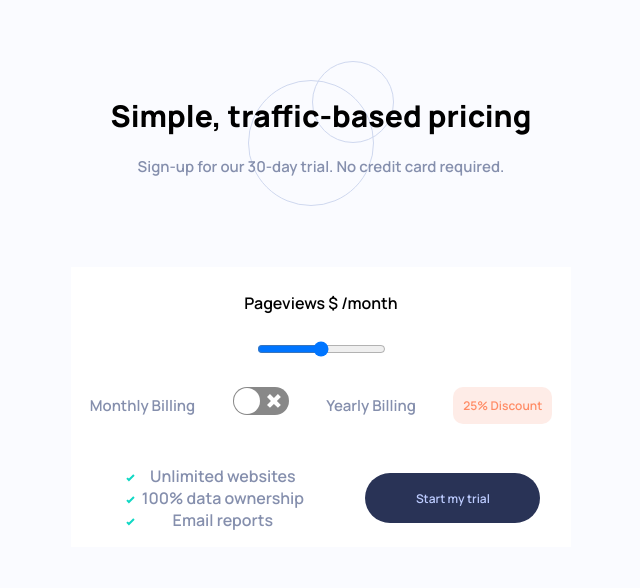
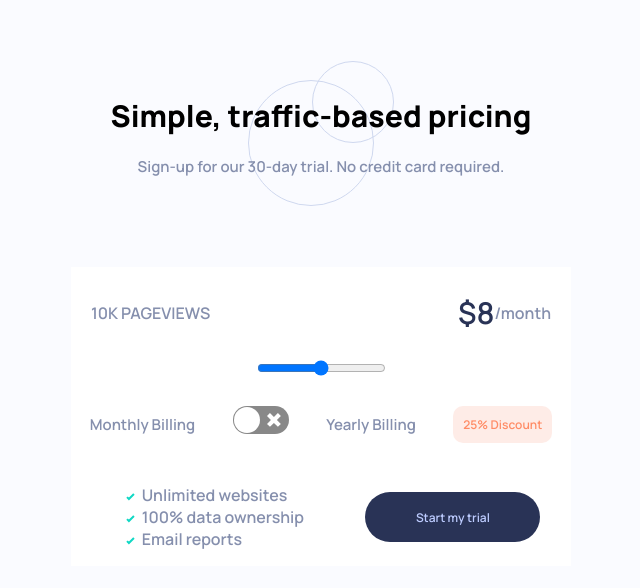
Before and after one commit to cleph01/interactive-pricing-component, a React (Create React App) app: page / in a window 1280 px wide. Shown: the top 588 px of the page, without its empty margins (319-959 px from the left). Built offline with nearby package versions, Linux system fonts and the light colour scheme.

Commit message:
Main pricing component styled

```diff
--- a/src/SASS/footer.scss
+++ b/src/SASS/footer.scss
@@ -7,6 +7,7 @@
     .offer-list {
         list-style-image: url($list-bullet-images);
         color: $text-color;
+        text-align: left;
     }
 
     .cta-button-container {
--- a/src/SASS/main.scss
+++ b/src/SASS/main.scss
@@ -7,7 +7,21 @@
     width: 500px;
 
     .pricing-header {
-        margin: 25px 0px;
+        color: $text-color;
+        margin: 25px 20px;
+        display: flex;
+        justify-content: space-between;
+
+        .pricing-header-text {
+            display: flex;
+            justify-content: center;
+            align-items: center;
+
+            .dollar {
+                color: $cta-background-color;
+                font-size: 30px;
+            }
+        }
     }
 
     .slider::-webkit-slider-thumb {
--- a/src/components/Main.js
+++ b/src/components/Main.js
@@ -1,4 +1,4 @@
-import React from 'react'
+import React, {useState} from 'react'
 
 import Billing from './Billing'
 
@@ -8,11 +8,20 @@ import '../SASS/main.scss'
 
 
 function Main() {
+
+    const [pageView, setPageVier] = useState({
+        "10" : 8,
+        "50" : 12,
+        "100" : 16,
+        "500" : 24,
+        "1M" : 36
+    })
+
     return (
         <div className="pricing-component">
             <div className="pricing-header">
-                Pageviews
-                $ /month
+                <div className="pricing-header-text">10K PAGEVIEWS</div>
+                <div className="pricing-header-text"><span className="dollar">${pageView["10"]}</span>/month</div>
             </div>
 
             <input className="slider" type="range" />
```
